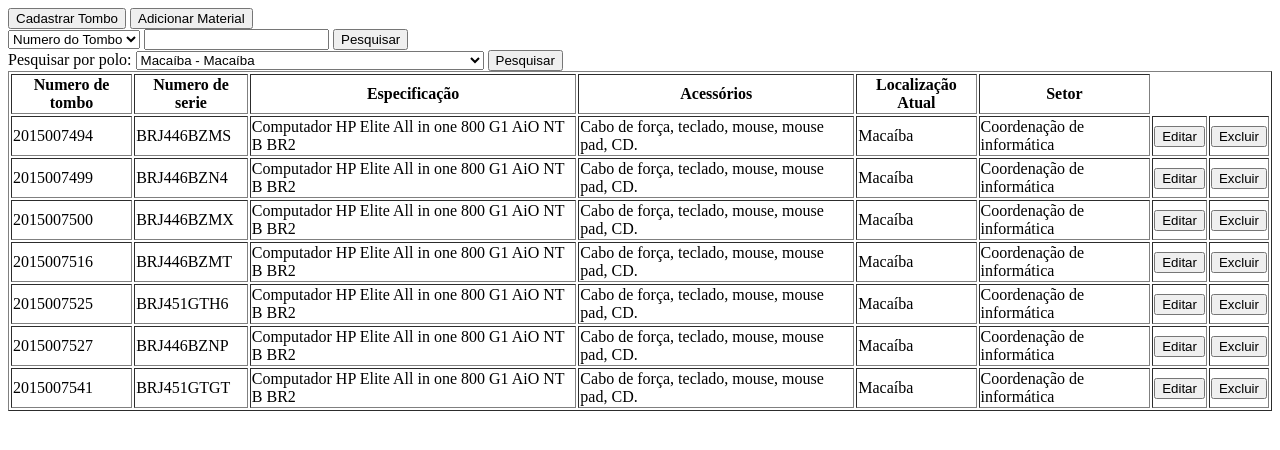
After one commit to JoffreyPag/sisMaterial, a PHP site: page / in a window 1280 px wide. The commit adds this page. Shown: the top 450 px of the page. Run offline with PHP 8.4, Linux system fonts and the light colour scheme; data comes from the database, SQL or seed files in the repository.

Commit message:
alteracoes

```diff
--- a/Banco/Departamento.sql
+++ b/Banco/Departamento.sql
@@ -1,10 +1,10 @@
 CREATE TABLE etec_departamento(
 	id_departamento int NOT NULL AUTO_INCREMENT,
 	nome TEXT NOT NULL,
-    id_polo int,
+    idpolo int,
 	isestoque BOOLEAN,
 	PRIMARY KEY(id_departamento),
-	FOREIGN KEY(id_polo) REFERENCES etec_polo(id_polo)
+	FOREIGN KEY(idpolo) REFERENCES etec_polo(idpolo)
 );
 
 INSERT INTO etec_departamento VALUES
--- a/Banco/Tombo.sql
+++ b/Banco/Tombo.sql
@@ -16,3 +16,7 @@ INSERT INTO etec_tombo VALUES
 ("2015007525", "BRJ451GTH6", 1, 1),
 ("2015007527", "BRJ446BZNP", 1, 1),
 ("2015007541", "BRJ451GTGT", 1, 1);
+
+/*
+UPDATE etec_tombo SET id_departamento=null WHERE numero_tombo = '2015007499'
+*/
--- a/Banco/polo.sql
+++ b/Banco/polo.sql
@@ -1,5 +1,5 @@
 CREATE TABLE etec_polo (
-  id_polo INT NOT NULL AUTO_INCREMENT,
+  idpolo INT NOT NULL AUTO_INCREMENT,
   municipio VARCHAR(45) NOT NULL,
   cidade VARCHAR(45) NOT NULL,
   bairro VARCHAR(45) NOT NULL,
@@ -9,10 +9,10 @@ CREATE TABLE etec_polo (
   telefone VARCHAR(11) NULL,
   shortname VARCHAR(4) NOT NULL,
   ativo TINYINT NOT NULL,
-  PRIMARY KEY (id_polo)
+  PRIMARY KEY (idpolo)
  );
 
- INSERT INTO etec_polo (id_polo, municipio, cidade, bairro, logradouro, numero, cep, telefone, shortname, ativo) VALUES
+ INSERT INTO etec_polo (idpolo, municipio, cidade, bairro, logradouro, numero, cep, telefone, shortname, ativo) VALUES
 (1, 'Macaíba', 'Macaíba', '', '1', '', '', '', 'MACA', 1),
 (2, 'Natal', 'Natal', '', '2', '', '', '', 'NATL', 1),
 (3, 'São Paulo do Potengi', 'São Paulo do Potengi', '', '3', '', '', '', 'SAPP', 1),
--- a/cadastrar_tombo.php
+++ b/cadastrar_tombo.php
@@ -70,7 +70,7 @@
                     <td>
                         <select name="local">
                             <?php
-                                $sql = "SELECT d.id_departamento, d.nome, p.cidade FROM etec_departamento d INNER JOIN etec_polo p ON d.id_polo = p.id_polo";
+                                $sql = "SELECT d.id_departamento, d.nome, p.cidade FROM etec_departamento d INNER JOIN etec_polo p ON d.idpolo = p.idpolo";
                                 $result = $conn->query($sql);
                                 while($row = mysqli_fetch_array($result)){
                                     echo ' <option value="'.$row['id_departamento'].'">'.$row['cidade'].' - '.$row['nome'].'</option>';
--- /dev/null
+++ b/index.php
@@ -0,0 +1,91 @@
+<?php
+    include_once("conexao.php");
+    if(isset($_POST['tipo']) && isset($_POST['filtro'])){
+        $campo = $_POST['tipo'];
+        $valor = $_POST['filtro'];
+        $sql = "SELECT t.numero_tombo, t.numero_serie, m.especificacao, m.acessorio, d.nome, d.isestoque, p.cidade FROM etec_tombo t
+        INNER JOIN etec_materiais m ON t.id_material = m.id_material
+        INNER JOIN etec_departamento d ON d.id_departamento = t.id_departamento
+        INNER JOIN etec_polo p ON d.idpolo = p.idpolo WHERE t.$campo = '$valor'";
+
+    }else{
+        $sql = "SELECT t.numero_tombo, t.numero_serie, m.especificacao, m.acessorio, d.nome, d.isestoque, p.cidade FROM etec_tombo t
+        INNER JOIN etec_materiais m ON t.id_material = m.id_material
+        INNER JOIN etec_departamento d ON d.id_departamento = t.id_departamento
+        INNER JOIN etec_polo p ON d.idpolo = p.idpolo";
+    }
+    $sqlpolo = "SELECT idpolo, municipio, cidade FROM etec_polo";
+
+?>
+
+<!DOCTYPE html>
+<html lang="pt-br">
+<head>
+    <meta charset="UTF-8">
+    <title>Materiais</title>
+    <link rel="stylesheet" type="text/css" href="CSS/estilos.css"/>
+</head>
+<body>
+
+    <div>
+        <a href="cadastrar_tombo.php"><input type="button" value="Cadastrar Tombo"></a>
+        <a href="cadastrar_material.php"><input type="button" value="Adicionar Material"></a>
+
+        <form action="index.php" method="POST">
+            <select name="tipo" id="">
+                <option value="numero_tombo">Numero do Tombo</option>
+                <option value="numero_serie">Numero de serie</option>
+            </select>
+            <input type="text" name="filtro"/>
+            <input type="submit" value="Pesquisar">
+        </form>
+        <form action="lista_material_polo.php" method="POST">
+        <label>Pesquisar por polo:</label>
+            <select name="polo" id="">
+                <?php
+                    $resultadopolo = $conn->query($sqlpolo);
+                    while($row = mysqli_fetch_array($resultadopolo)){
+                        echo '<option value="'.$row['idpolo'].'">'.$row['municipio'].' - '.$row['cidade'].'</option>';
+                    }
+                ?>
+            </select>
+            <input type="submit" value="Pesquisar">
+        </form>
+    </div>
+    <div class="tabela">
+    <table border="1">
+        <tr>
+            <th>Numero de tombo</th>
+            <th>Numero de serie</th>
+            <th>Especificação</th>
+            <th>Acessórios</th>
+            <th>Localização Atual</th>
+            <Th>Setor</th>
+        </tr>
+        <?php
+            $result = $conn->query($sql);
+            while($row = mysqli_fetch_array($result)){
+                echo'<tr>
+                <td>'.$row['numero_tombo'].'</td>
+                <td>'.$row['numero_serie'].'</td>
+                <td>'.$row['especificacao'].'</td>
+                <td>'.$row['acessorio'].'</td>
+                <td>'.$row['cidade'].'</td>
+                <td>'.$row['nome'].'</td>
+                <td>
+                    <form action="editar_tombo.php" method="POST">
+                        <button type="submit" value="'.$row['numero_tombo'].'" name="editar">Editar</button>
+                    </form>
+                </td>
+                <td>
+                    <form action="controle/processo_tombo.php" method="POST">
+                        <button type="submit" value="'.$row['numero_tombo'].'" name="Excluir">Excluir</button>
+                    </form>
+                </td>
+                </tr>';
+            }
+        ?>
+    </table>
+    </div>
+</body>
+</html>
```
Also changed, not shown: Banco/Movimento.sql (added, +13 -0 lines), editar_tombo.php (+5 -5 lines), lista_material_polo.php (+39 -8 lines).
